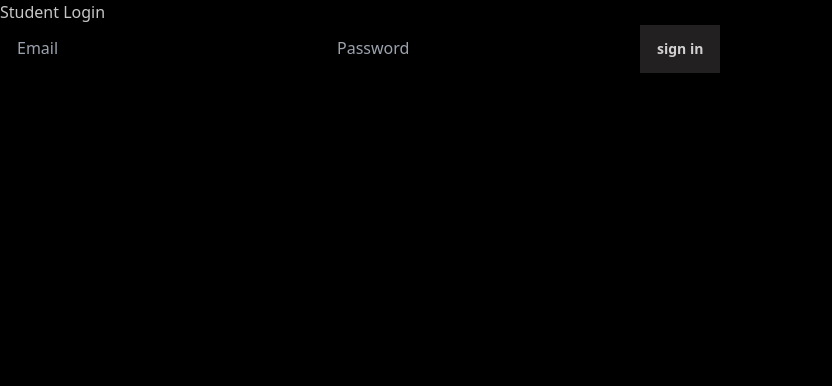
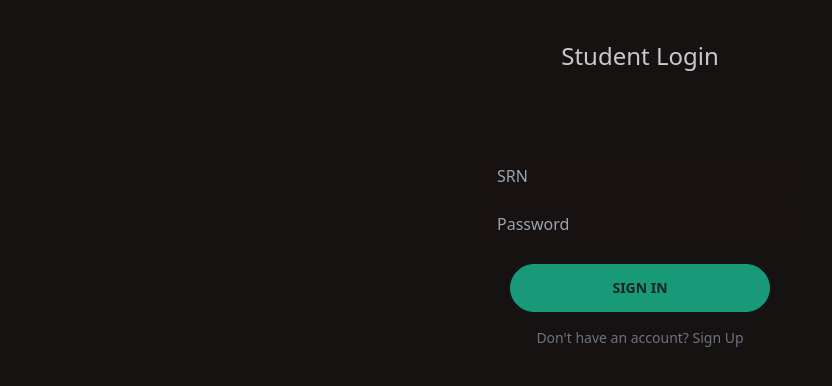
Before and after one commit to bhavikavarshney/plantProject, a React (Vite) app in the folder Client/: page / in a window 1280 px wide. Shown: the top 386 px of the page, without its empty margins (0-832 px from the left). Built offline with nearby package versions, Linux system fonts and the light colour scheme.

Commit message:
Student login page editing

```diff
--- a/Client/index.html
+++ b/Client/index.html
@@ -1,5 +1,5 @@
 <!doctype html>
-<html lang="en" data-theme="black">
+<html lang="en" data-theme="forest">
   <head>
     <meta charset="UTF-8" />
     <link rel="icon" type="image/svg+xml" href="/vite.svg" />
--- a/Client/src/Login.jsx
+++ b/Client/src/Login.jsx
@@ -2,22 +2,34 @@ import React from 'react'
 
 const Login =() => {
     return (
-        <div>
-            <h1>Student Login</h1>
+        <div className="items-center justify-center m-10">
+        <div className="flex flex-col items-center justify-center text-2xl">
+            Student Login
+        </div>
+        <form className="space-y-4 xs:w-full p-20">
+            <div className="flex flex-col items-center justify-center">
                 <input
                     type="text"
-                placeholder="Email"
+                    placeholder="SRN"
                     className="input input-ghost w-full max-w-xs"
                 />
                 <input
-                type="text"
+                    type="password"
                     placeholder="Password"
                     className="input input-ghost w-full max-w-xs"
                 />
+            </div>
+            <div className="flex flex-col items-center">
                 <button
-            className="btn btn-active btn-primary"
+                    className="btn btn-active btn-secondary w-1/4"
                 >Sign In</button>
+            </div>
 
+        <h4
+            className="w-full text-center text-sm text-gray-500 mt-6"
+            >Don't have an account? <a href="#"> Sign Up</a>
+        </h4>
+        </form>
         </div>
     )
 }
```
Lines whose indentation alone changed are shown as unchanged.
